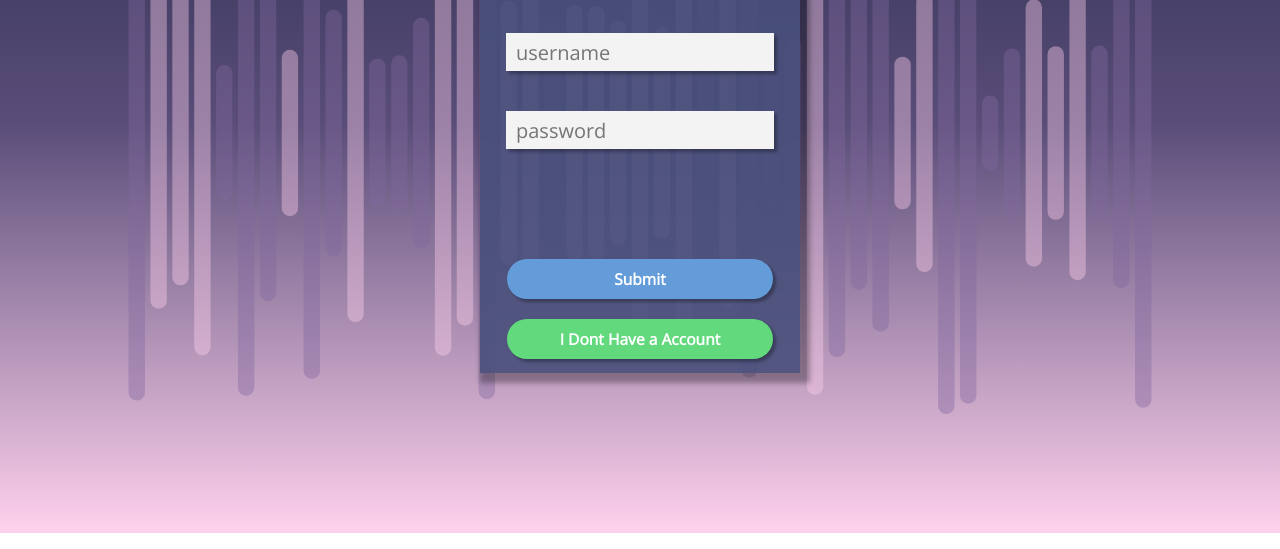
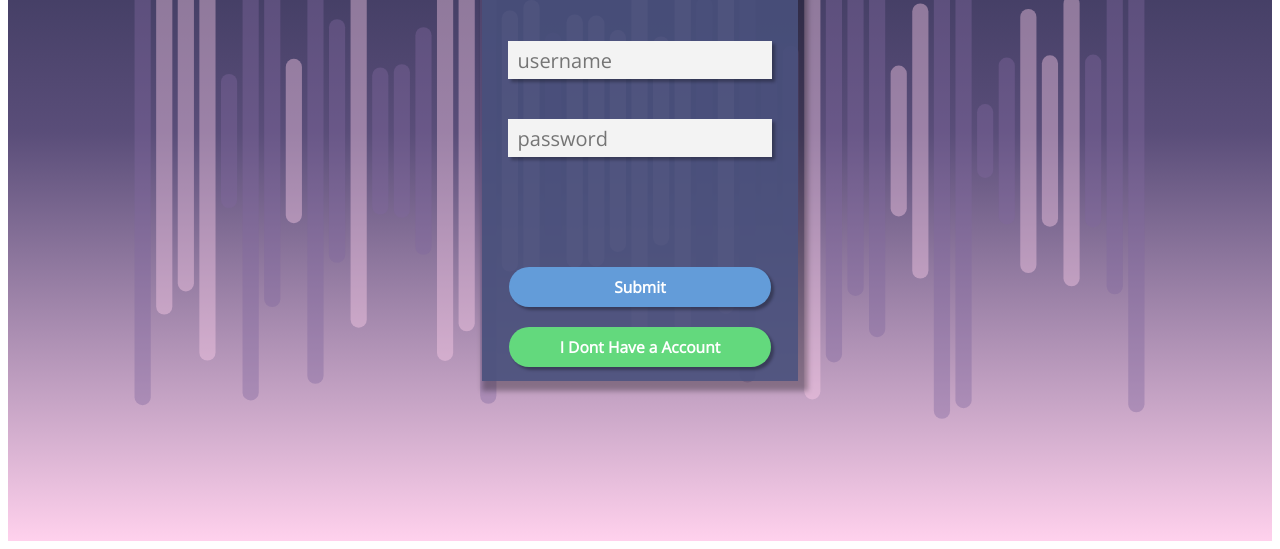
Before and after one commit to mahdisaghi1/ONplayer, a plain HTML site: page login.html in a window 1280 px wide. Shown: the part 267-816 px from the top of the page. Drawn offline with Linux system fonts and the light colour scheme.

Commit message:
update 1.1

```diff
--- a/login.html
+++ b/login.html
@@ -9,6 +9,7 @@
 </head>
 
 <body>
+    <div class="body">
         <div class="continer">
             <div class="Login-form">
                 <div class="header">
@@ -28,6 +29,7 @@
                 </div>
             </div>
         </div>
+    </div>
 </body>
 
 </html>
--- a/style/login.css
+++ b/style/login.css
@@ -4,8 +4,9 @@
 }
 
 @media only screen and (min-width: 1200px) {
-    body {
+    .body {
         margin: 0;
+        padding: 0;
         background: hsla(230, 37%, 19%, 1);
         background: linear-gradient(270deg, hsla(230, 37%, 19%, 1) 0%, hsla(257, 22%, 39%, 1) 49%, hsla(324, 100%, 91%, 1) 100%);
 
```
Lines whose indentation alone changed are shown as unchanged.
